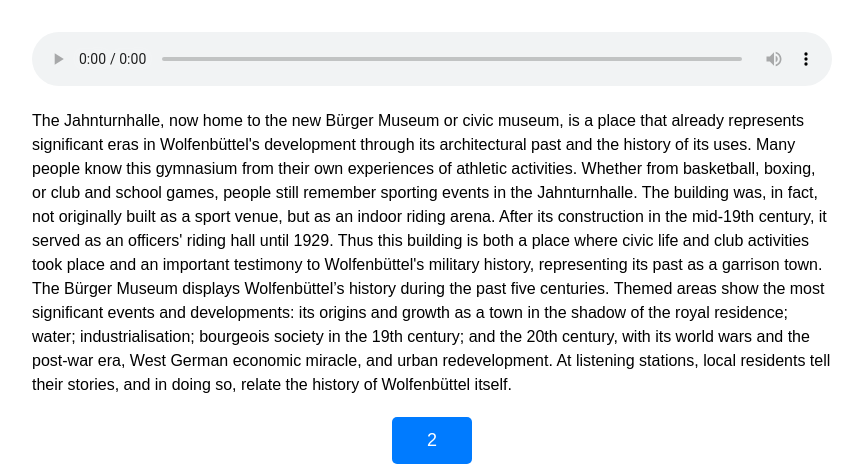
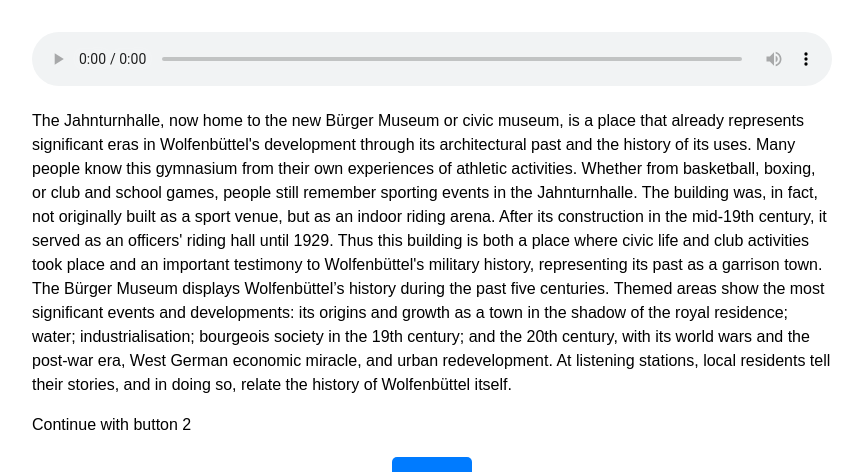
Before and after one commit to MuseumWolfenbuettel/The-B-rger-Museum-, a plain HTML site: page index.html in a window 1280 px wide. Shown: the part 79-551 px from the top of the page, without its empty margins (208-1071 px from the left). Drawn offline with Linux system fonts and the light colour scheme.

Commit message:
Update index.html

```diff
--- a/index.html
+++ b/index.html
@@ -50,7 +50,7 @@
            The Jahnturnhalle, now home to the new Bürger Museum or civic museum, is a place that already represents significant eras in Wolfenbüttel's development through its architectural past and the history of its uses. Many people know this gymnasium from their own experiences of athletic activities. Whether from basketball, boxing, or club and school games, people still remember sporting events in the Jahnturnhalle. The building was, in fact, not originally built as a sport venue, but as an indoor riding arena. After its construction in the mid-19th century, it served as an officers' riding hall until 1929. Thus this building is both a place where civic life and club activities took place and an important testimony to Wolfenbüttel's military history, representing its past as a garrison town.
 The Bürger Museum displays  Wolfenbüttel’s history during the past five centuries. Themed areas show the most significant events and developments: its origins and growth as a town in the shadow of the royal residence; water; industrialisation; bourgeois society in the 19th century; and the 20th century, with its world wars and the post-war era, West German economic miracle, and urban redevelopment. At listening stations, local residents tell their stories, and in doing so, relate the history of Wolfenbüttel itself.
         </p>
-
+           <p class="instruction">Continue with button 2</p>
         <!-- Кнопка с цифрой 2 -->
         <a href="https://museumwolfenbuettel.github.io/Becoming-a-Town-und-Stadtwerdung/" class="button">2</a>
 
```
